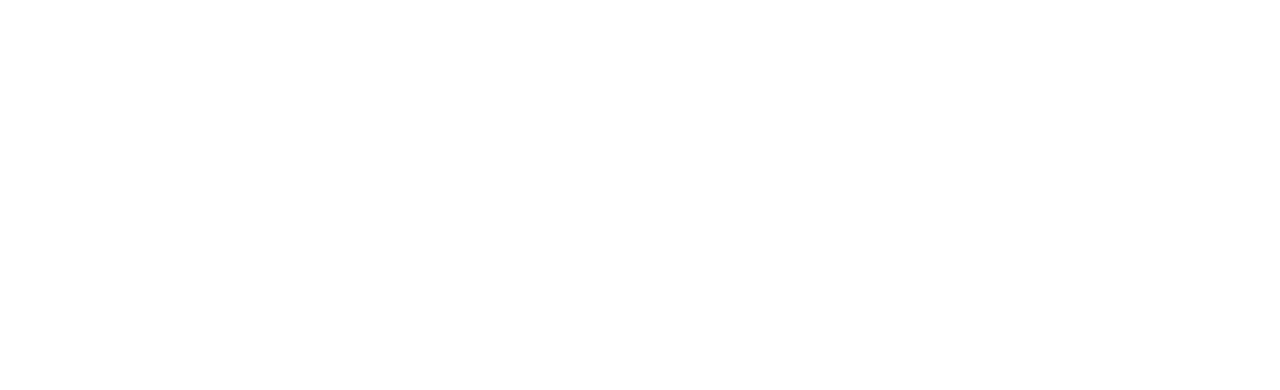
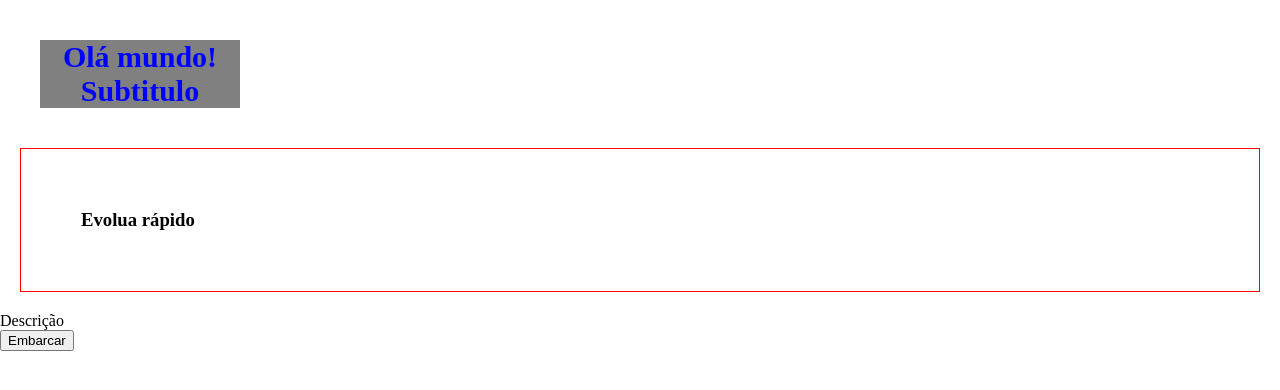
Before and after one commit to luisdasilvahenrique/TTAP-CSS3-Discover, a plain HTML site: page index.html in a window 1280 px wide. Drawn offline with Linux system fonts and the light colour scheme.

Commit message:
practicing cascating style sheets - Css

```diff
--- /dev/null
+++ b/css/anatomia.css
@@ -0,0 +1,16 @@
+/*
+    * Selector
+    * Declaration
+    * Properties
+    * Property Value
+*/
+h1, h2{
+    color: blue;
+    font-size: 30px;
+    background: grey;
+    text-align: center;
+
+    margin: auto;
+    height: 100%;
+    width: 100%;
+}
--- /dev/null
+++ b/css/box_model.css
@@ -0,0 +1,21 @@
+h3{
+ border: 1px solid red;
+ margin: 20px;
+ padding: 60px;
+}
+
+/*
+
+Nesta aula falaremos sobre o conceito de caixas, já que o CSS trabalha com essa ideia de caixas, ou seja, o box model. Mas o quê exatamente é esse box model?
+
+É uma caixa retangular. Essa caixa possui as mesmas propriedades de uma caixa 2D, e tem como propriedades:
+
+Tamanho (largura x altura width e height, respectivamente
+Conteúdo: o content
+Bordas: o border
+Preenchimento interno: o padding
+Espaços fora da caixa: a margin
+
+Quase todo elemento de uma página é considerado uma caixa: Posicionamentos, tamanhos, espaçamentos, bordas, cores, então, em suma, elementos HTML são caixas, assim como quase tudo no CSS.
+
+*/
--- /dev/null
+++ b/css/selectors.css
@@ -0,0 +1,22 @@
+/* Selectors
+
+Conecta um elemento HTML com o css
+
+Tipos:
+    * Global selector `*`
+    * Elemnt/Type Selector `h1, h2, p, div`
+    * ID Selector `#box, #container`
+    * Class Selector `.red, .m-4`
+    * Atribute Selector, Pseudi-class, Pseudo-element, e outros
+*/
+* {
+    margin: 0;
+}
+
+#container{
+    width: 200px;
+}
+
+.m-4{
+    margin: 40px;
+}
--- a/index.html
+++ b/index.html
@@ -5,8 +5,24 @@
     <meta http-equiv="X-UA-Compatible" content="IE=edge">
     <meta name="viewport" content="width=device-width, initial-scale=1.0">
     <title>Discover css3</title>
+
+    <link rel="shortcut icon" href="./images/research.png">
+
+    <link rel="stylesheet" href="./css/anatomia.css">
+    <link rel="stylesheet" href="./css/selectors.css">
+    <link rel="stylesheet" href="./css/box_model.css">
+
 </head>
 <body>
+    <div id="container" class="m-4">
+        <h1>Olá mundo!</h1>
+        <h2>Subtitulo</h2>
+    </div>
 
+    <div id="box-model">
+        <h3>Evolua rápido</h1>
+        <p>Descrição</p>
+        <button>Embarcar</button>
+    </div>
 </body>
 </html>
```
Also changed, not shown: images/research.png (added), 1 other file.
